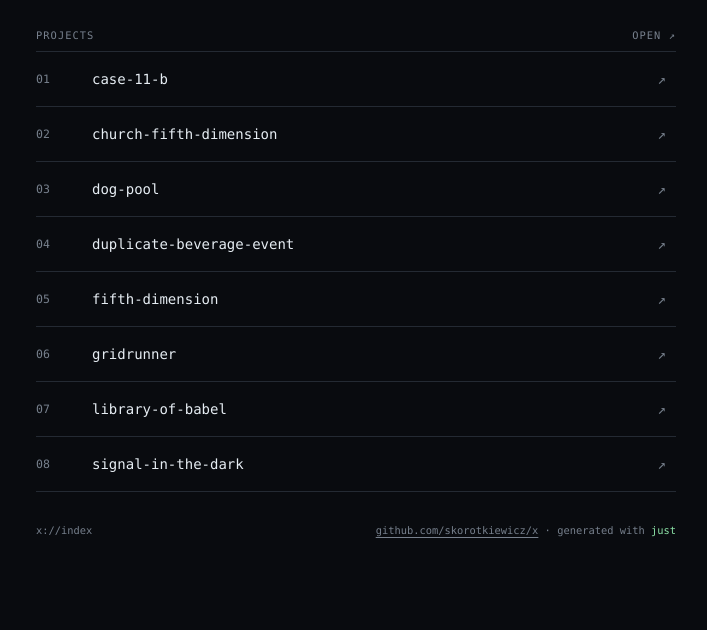
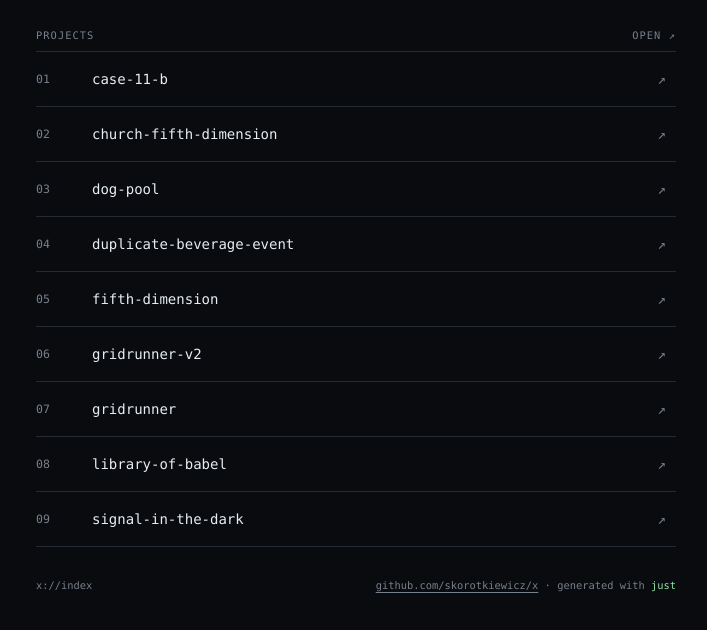
Before and after one commit to skorotkiewicz/x, a plain HTML site: page index.html in a window 1280 px wide. Shown: the part 209-839 px from the top of the page, without its empty margins (284-991 px from the left). Before the commit the page ends 800 px from the top, so only its background shows below. Drawn offline with Linux system fonts and the light colour scheme.

Commit message:
Update index.html

```diff
--- a/index.html
+++ b/index.html
@@ -82,6 +82,7 @@
         <li><a href="dog-pool/">dog-pool</a></li>
         <li><a href="duplicate-beverage-event/">duplicate-beverage-event</a></li>
         <li><a href="fifth-dimension/">fifth-dimension</a></li>
+        <li><a href="gridrunner-v2/">gridrunner-v2</a></li>
         <li><a href="gridrunner/">gridrunner</a></li>
         <li><a href="library-of-babel/">library-of-babel</a></li>
         <li><a href="signal-in-the-dark/">signal-in-the-dark</a></li>
```
